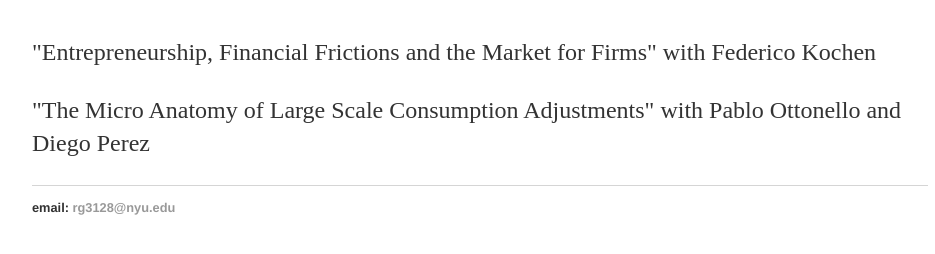
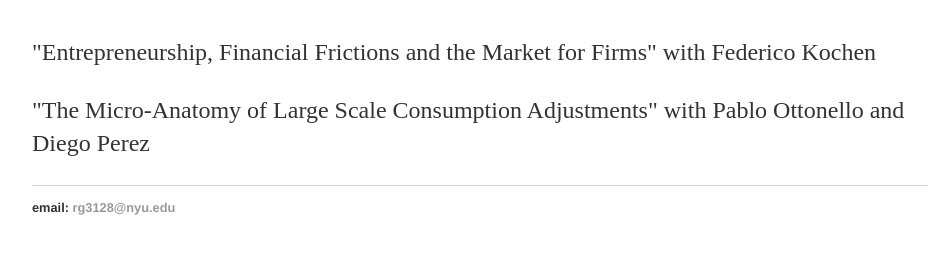
Before and after one commit to rafaguntin/rafaguntin.github.io, a Jekyll site: the page built from research/index.html, in a window 1280 px wide. Shown: the part 162-416 px from the top of the page, without its empty margins (160-1095 px from the left). Built offline with Jekyll 4.4.1, drawn with Linux system fonts in a browser that asks for light colours.

Commit message:
Update index.html

```diff
--- a/research/index.html
+++ b/research/index.html
@@ -6,5 +6,5 @@ title: Rafael Guntin
 		<div class="blurb">
 			<h3> Work in progress </h3>
 			<p> "Entrepreneurship, Financial Frictions and the Market for Firms" with Federico Kochen </p>
-			<p> "The Micro Anatomy of Large Scale Consumption Adjustments" with Pablo Ottonello and Diego Perez </p>
+			<p> "The Micro-Anatomy of Large Scale Consumption Adjustments" with Pablo Ottonello and Diego Perez </p>
 		</div>
```
